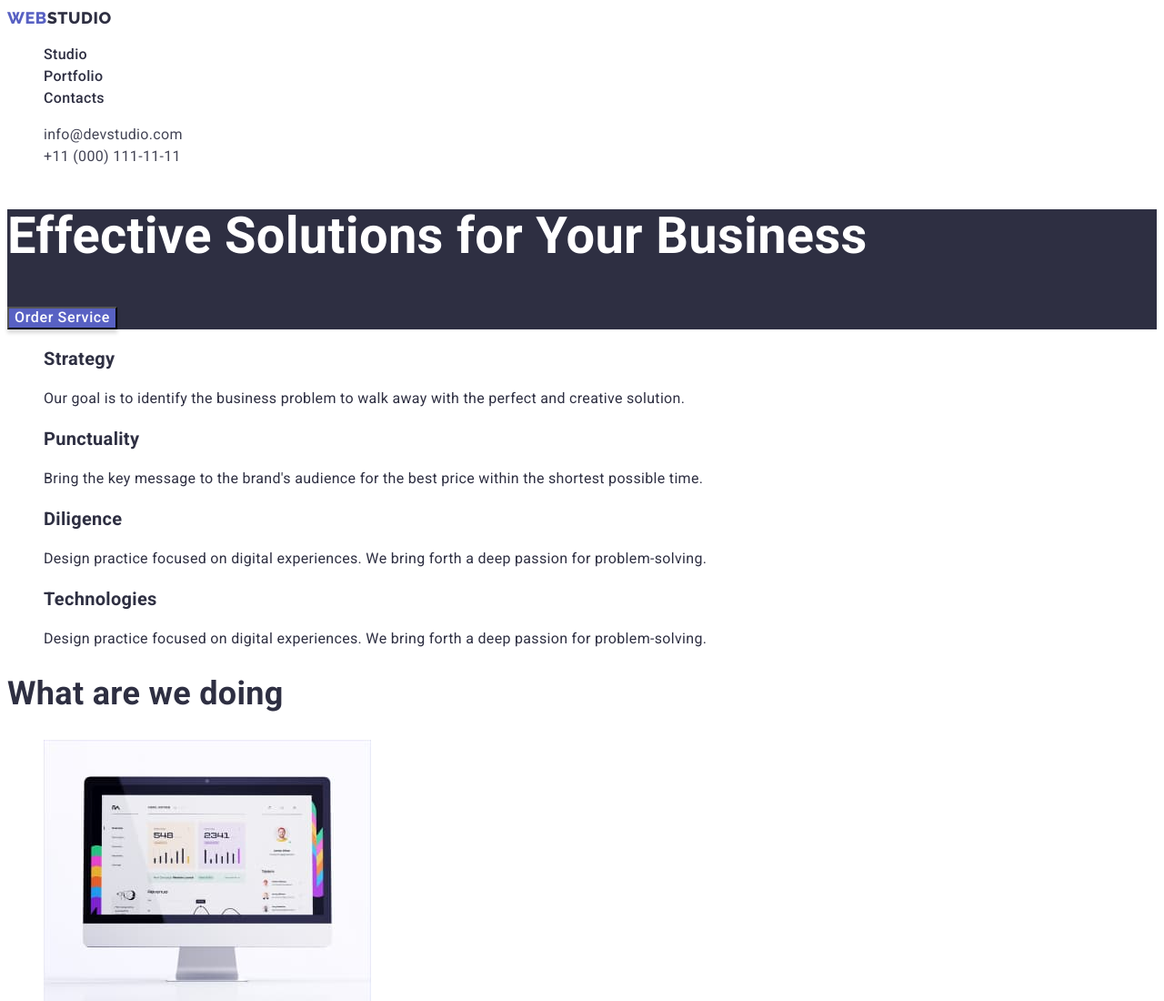
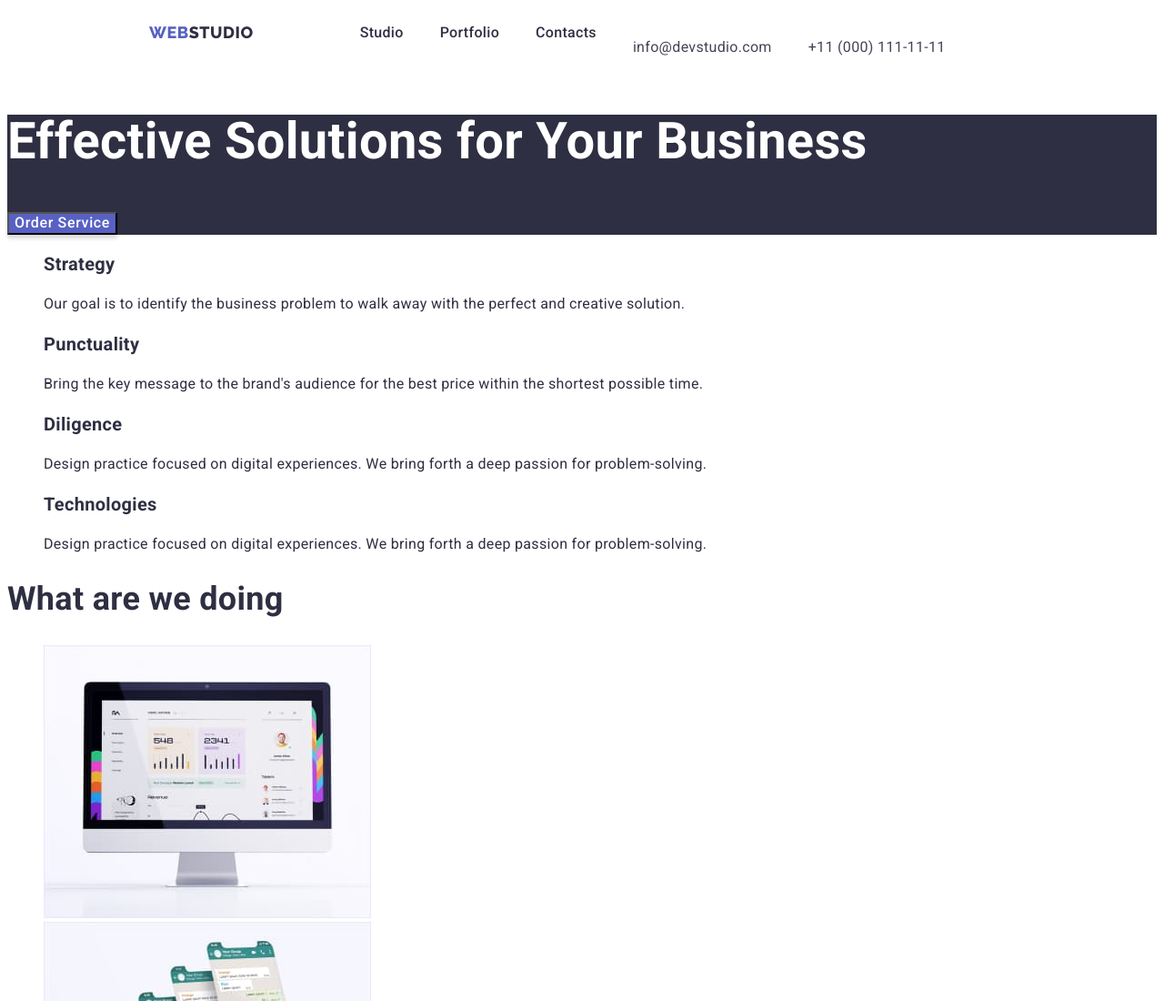
Before and after one commit to Serhii-K5/goit-markup-hw-03, a plain HTML site: page index.html in a window 1280 px wide. Shown: the top 1100 px of the page at 91% size. Drawn offline with Linux system fonts and the light colour scheme.

Commit message:
Header formatting

```diff
--- a/css/styles.css
+++ b/css/styles.css
@@ -41,6 +41,16 @@ a {
   margin: -1px;
 }
 
+.navigation-list,
+.nav-container {
+  display: flex;
+  margin: 0;
+}
+
+.address-list {
+  display: flex;
+}
+
 .header-section {
   font-weight: var(--header-font-weight);
   font-size: 36px;
@@ -61,6 +71,10 @@ a {
 
 /* header block */
 .header {
+  display: flex;
+  margin: 24px auto;
+
+
   background-color: var(--primary-color);
 }
 
@@ -89,6 +103,27 @@ a {
   line-height: 1.5;
 }
 
+.header-logo {
+  margin-left: 156px;
+  margin-right: 77px;
+}
+
+/* .navigation-link {
+  margin-right: 40px;
+}
+
+.navigation-item:last-child {
+  margin-right: 0;
+} */
+
+.navigation-item:not(:last-child) {
+  margin-right: 40px;
+}
+
+/* .navigation-link:last-child {
+  margin-right: 0;
+} */
+
 .logo-part1:hover,
 .logo-part1:hover,
 .address-header:hover,
@@ -110,6 +145,10 @@ a {
 .address-header {
   color: var(--second-text-color);
   line-height: 1.5;
+}
+
+.address-item:not(:last-child) {
+  margin-right: 40px;
 }
 
 .hero,
--- a/index.html
+++ b/index.html
@@ -17,28 +17,34 @@
     <!--header-->
     <header class="header">
       <!--logo of header-->
-      <a class="logo-part1" href="./index.html">
-        WEB<!--
-        --><span class="logo-part2">STUDIO</span>
-      </a>
+      <div class="header-logo">
+        <a class="logo-part1" href="./index.html">
+          WEB<!--
+          --><span class="logo-part2">STUDIO</span>
+        </a>
+      </div>
       <!--Main navigation-->
-      <nav>
-        <ul>
-          <li><a class="navigation-link" href="./index.html">Studio</a></li>
-          <li>
+      <nav class="nav-container">
+        <ul class="navigation-list">
+          <li class="navigation-item">
+            <a class="navigation-link" href="./index.html">Studio</a>
+          </li>
+          <li class="navigation-item">
             <a class="navigation-link" href="./portfolio.html">Portfolio</a>
           </li>
-          <li><a class="navigation-link" href="">Contacts</a></li>
+          <li class="navigation-item">
+            <a class="navigation-link" href="">Contacts</a>
+          </li>
         </ul>
       </nav>
       <!--address of header-->
-      <ul>
-        <li>
+      <ul class="address-list">
+        <li class="address-item">
           <a class="address-header" href="mailto:info@devstudio.com"
             >info@devstudio.com</a
           >
         </li>
-        <li>
+        <li class="address-item">
           <a class="address-header" href="tel:+110001111111"
             >+11 (000) 111-11-11</a
           >
```
Also changed, not shown: portfolio.html (+1 -1 lines).
